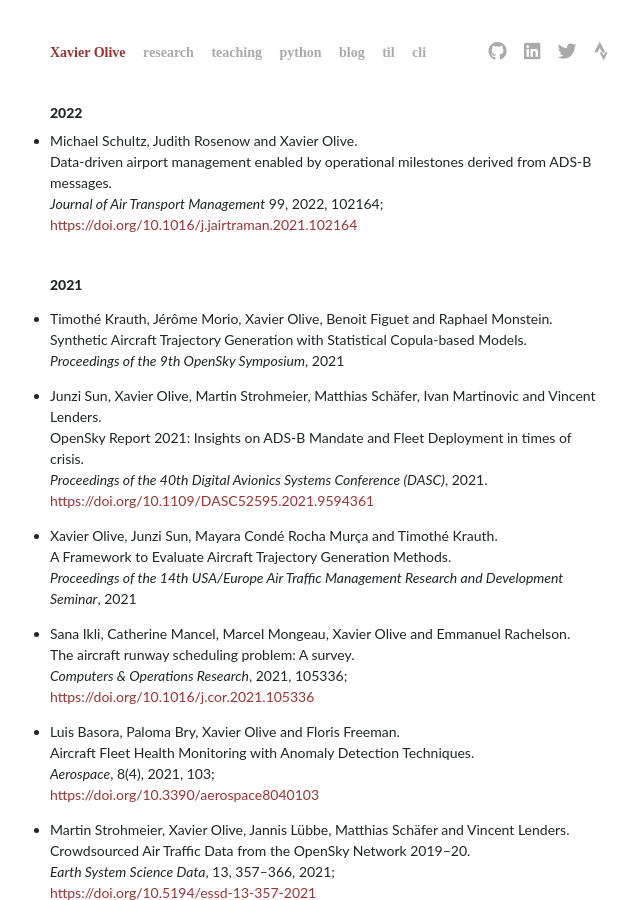
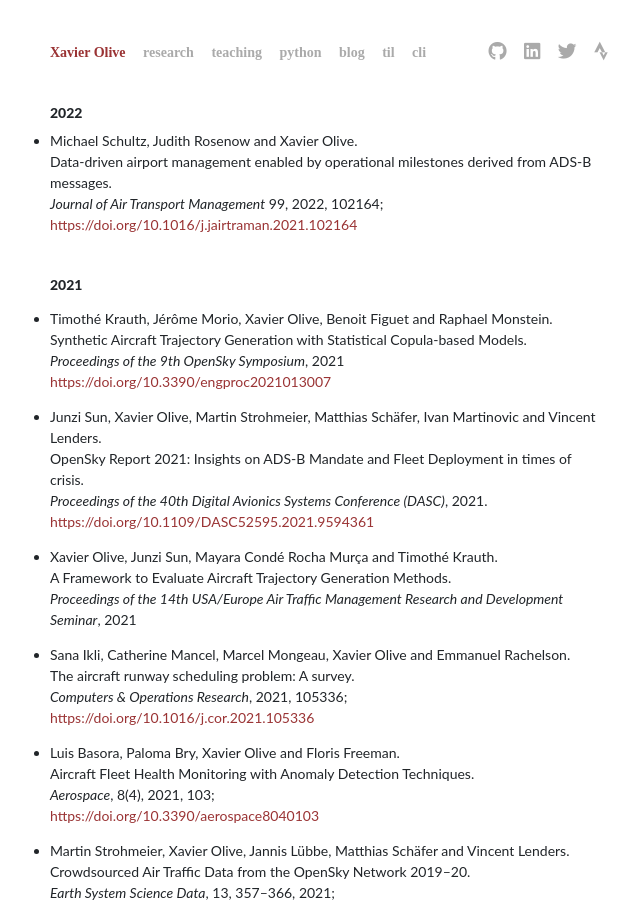
Before and after one commit to xoolive/xoolive.github.io, a Jekyll site: the page built from _pages/publications.md, in a window 1280 px wide and 900 px high. Shown: the whole window, without its empty margins (311-951 px from the left). Built offline with Jekyll 4.4.1, drawn with Linux system fonts in a browser that asks for light colours; nearby versions of some CDN libraries; some web fonts are replaced; a script that is not in the unit is left out; some of the changed lines change nothing that is shown.

Commit message:
add link

```diff
--- a/_pages/publications.md
+++ b/_pages/publications.md
@@ -16,6 +16,7 @@ permalink: /publications/
 - Timothé Krauth, Jérôme Morio, Xavier Olive, Benoit Figuet and Raphael Monstein.
   Synthetic Aircraft Trajectory Generation with Statistical Copula-based Models.
   _Proceedings of the 9th OpenSky Symposium_, 2021
+  [https://doi.org/10.3390/engproc2021013007](https://doi.org/10.3390/engproc2021013007)
 
 - Junzi Sun, Xavier Olive, Martin Strohmeier, Matthias Schäfer, Ivan Martinovic and Vincent Lenders.
   OpenSky Report 2021: Insights on ADS-B Mandate and Fleet Deployment in times of crisis.
```
